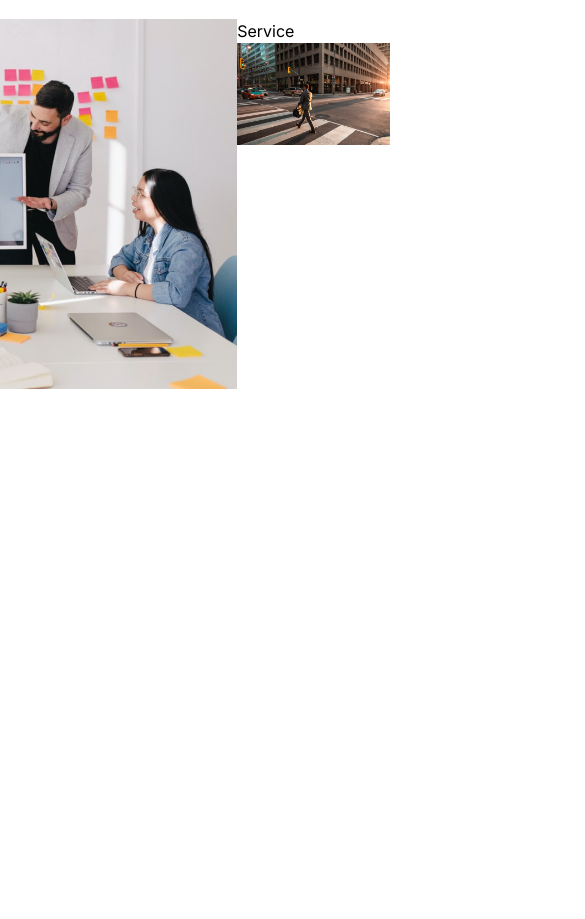
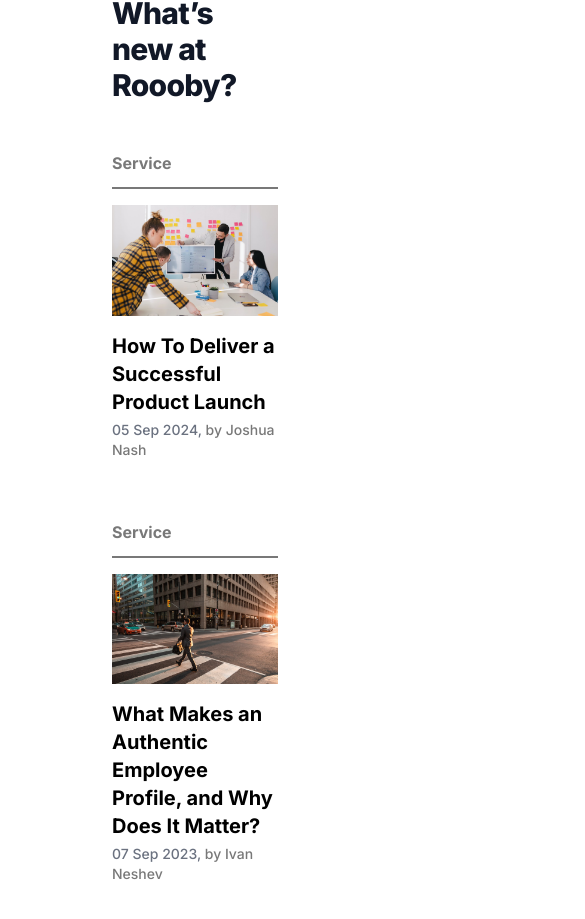
Before and after one commit to StanislavKamenov/zing7newtask, a Next.js app: page / in a window 390 px wide. Shown: the part 6534-7453 px from the top of the page, 585 px wide, since content can reach past the window. Before the commit the page ends 7351 px from the top, so only its background shows below. Built offline with nearby package versions, Linux system fonts and the light colour scheme.

Commit message:
Finished news sections and make them responsive

```diff
--- a/src/app/components/News/news.tsx
+++ b/src/app/components/News/news.tsx
@@ -4,16 +4,32 @@ import News2 from "../../../../public/News/news2.png"
 
 export default function news() {
     return(
-        <div className="w-[1140px] h-[726px]">
+        <div className="max-w-screen-xl mx-auto px-4 sm:px-6 lg:px-8">
             <div>
-                <p>What’s new at Roooby?</p>
+                <h2 className="text-3xl font-extrabold tracking-tight text-gray-900 sm:text-4xl">What’s new at Roooby?</h2>
             </div>
-            <div className="flex absolute">
-                <p>Service</p>
-                <Image src={News1} alt="" />
-                <div>
-                <p>Service</p>
-                <Image src={News2} alt="" />
+            <div className="mt-12 grid gap-5 md:grid-cols-2 lg:grid-cols-2">
+                <div className="flex flex-col">
+                    <p className="text-custom-grey2 font-bold">Service</p>
+                    <div className="h-0.5 w-full bg-custom-grey2 mt-3"></div>
+                    <div className="mt-4">
+                        <Image src={News1} alt="" className="object-cover w-full h-auto" />
+                    </div>
+                    <div className="mt-4">
+                        <p className="font-bold text-xl">How To Deliver a Successful Product Launch</p>
+                        <p className="text-sm font-medium text-gray-500 mt-1">05 Sep 2024, <span className="text-custom-grey2"> by Joshua Nash</span></p>
+                    </div>
+                </div>
+                <div className="flex flex-col mt-10 md:mt-0">
+                    <p className="text-custom-grey2 font-bold">Service</p>
+                    <div className="h-0.5 w-full bg-custom-grey2 mt-3"></div>
+                    <div className="mt-4">
+                        <Image src={News2} alt="" className="object-cover w-full h-auto" />
+                    </div>
+                    <div className="mt-4">
+                        <p className="font-bold text-xl">What Makes an Authentic Employee Profile, and Why Does It Matter?</p>
+                        <p className="text-sm font-medium text-gray-500 mt-1">07 Sep 2023, <span className="text-custom-grey2">by Ivan Neshev</span></p>
+                    </div>
                 </div>
             </div>
         </div>
--- a/tailwind.config.ts
+++ b/tailwind.config.ts
@@ -29,6 +29,7 @@ const config: Config = {
         "custom-grey": "#404040",
         "custom-black": "#000000",
         "custom-yellow": "#FFE377",
+        "custom-grey2": "#787878",
       }
     },
   },
```
